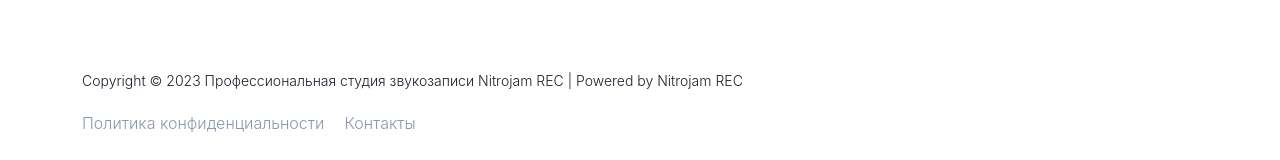
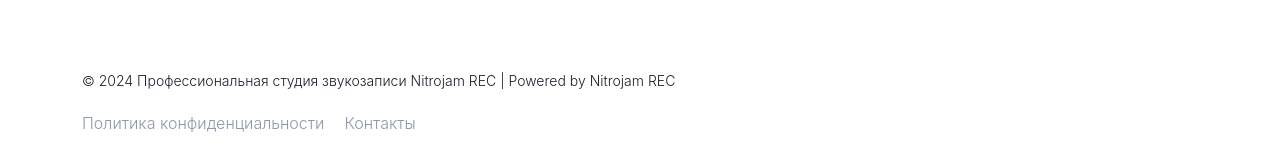
Before and after one commit to lacolle87/nitrojam, a React (Create React App) app in the folder frontend/: page / in a window 1280 px wide. Shown: the part 3215-3375 px from the top of the page. Built offline with nearby package versions, Linux system fonts and the light colour scheme; a web font is replaced by a local one.

Commit message:
add auto year

```diff
--- a/frontend/src/components/Footer/Footer.jsx
+++ b/frontend/src/components/Footer/Footer.jsx
@@ -1,7 +1,9 @@
-import {Container, Row, Col} from 'reactstrap'
-import {Tooltip} from '@chakra-ui/react'
+import { Container, Row, Col } from 'reactstrap';
+import { Tooltip } from '@chakra-ui/react';
 
 export function Footer() {
+  const currentYear = new Date().getFullYear();
+
   return (
     <div className="footer4 b-t spacer">
       <Container>
@@ -48,8 +50,7 @@ export function Footer() {
             <Col md="12">
               <div className="d-flex font-14 justify-content-between">
                 <div className="m-t-10 m-b-10 copyright">
-                  Copyright © 2023 Профессиональная студия звукозаписи Nitrojam
-                  REC | Powered by Nitrojam REC
+                  &copy; {currentYear} Профессиональная студия звукозаписи Nitrojam REC | Powered by Nitrojam REC
                 </div>
               </div>
               <div className="links ms-auto m-t-10 m-b-10">
@@ -65,5 +66,5 @@ export function Footer() {
         </div>
       </Container>
     </div>
-  )
+  );
 }
```
